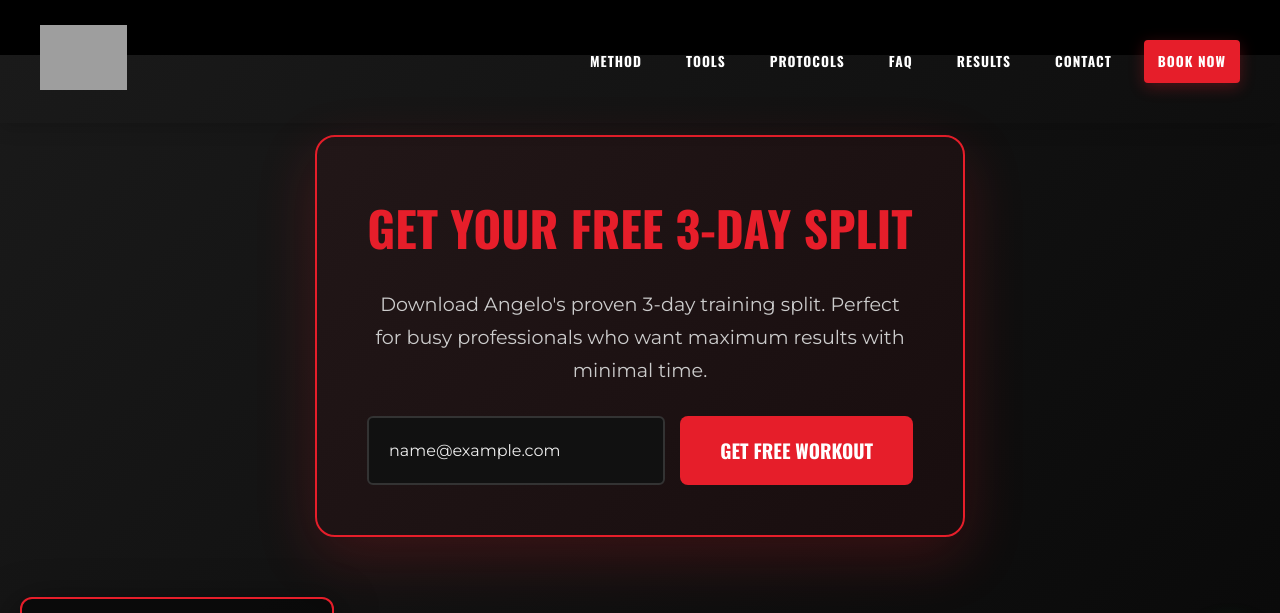
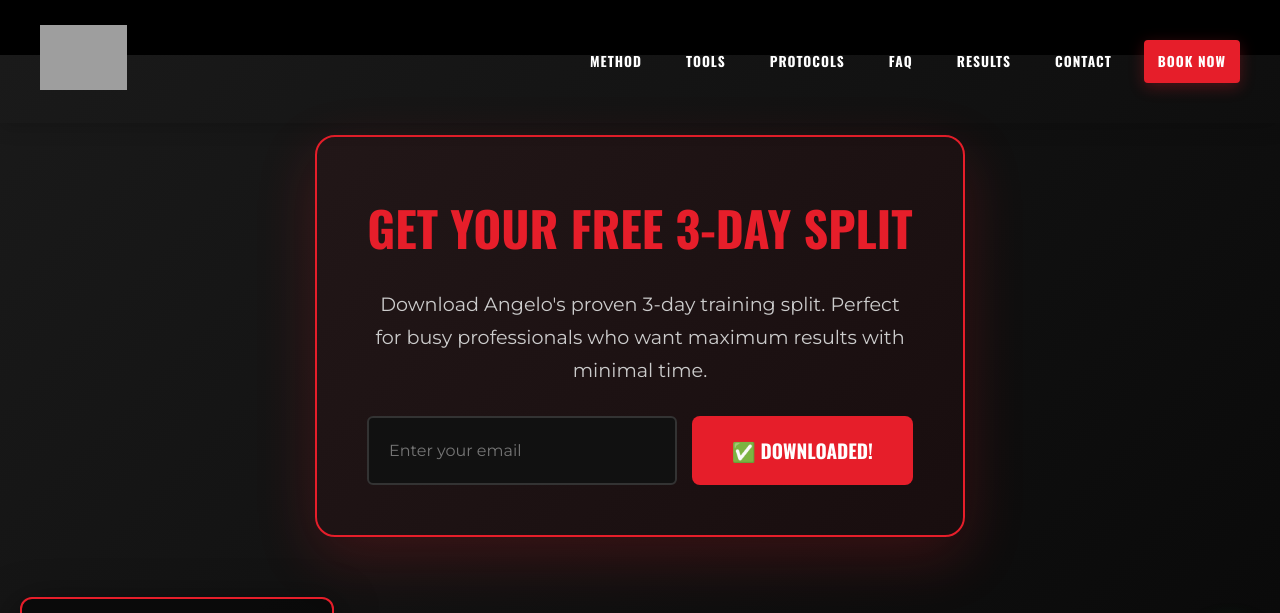
Before and after one commit to TheCoachAngelo/thecoachangelo-site, a plain HTML site: page index.html in a window 1280 px wide. Both pictures are taken after typing "name@example.com" into the empty fields and a click on the button "GET FREE WORKOUT". Shown: the part 4481-5094 px from the top of the page. Drawn offline with nearby package versions, Linux system fonts and the light colour scheme; grey boxes are pictures that could not be loaded.

Commit message:
Update index.html

```diff
--- a/index.html
+++ b/index.html
@@ -1738,13 +1738,22 @@
 
             const btn = e.target.querySelector('button');
             const originalText = btn.textContent;
-            btn.textContent = 'SENDING...';
+            btn.textContent = 'DOWNLOADING...';
             btn.disabled = true;
 
             // YOUR 3-DAY SPLIT DIRECT DOWNLOAD LINK
             const WORKOUT_PDF_URL = 'https://drive.google.com/uc?export=download&id=1xM5ZUBUunsFSMCrZJD2HV17u9JHO19TM';
 
-            // Send to Formspree
+            // Immediately start the download
+            const link = document.createElement('a');
+            link.href = WORKOUT_PDF_URL;
+            link.download = 'Coach_Angelo_3Day_Split.pdf';
+            link.target = '_blank';
+            document.body.appendChild(link);
+            link.click();
+            document.body.removeChild(link);
+
+            // Send email to Formspree for your records
             fetch('https://formspree.io/f/xgovnlpv', {
                 method: 'POST',
                 headers: {
@@ -1757,30 +1766,24 @@
                 })
             })
             .then(response => {
-                if (response.ok) {
-                    // Open PDF in new tab
-                    window.open(WORKOUT_PDF_URL, '_blank');
-
-                    // Success message
-                    alert('✅ SUCCESS! Your FREE 3-Day Split is downloading now.\n\nCheck your email for the link + bonus tips from Angelo!');
                 emailInput.value = '';
-
-                    btn.textContent = '✅ SENT! CHECK DOWNLOADS';
+                btn.textContent = '✅ DOWNLOADED!';
+                alert('✅ SUCCESS! Your FREE 3-Day Split is downloading now.\n\nGet ready to transform your physique!');
+
                 setTimeout(() => {
                     btn.textContent = originalText;
                     btn.disabled = false;
                 }, 4000);
-                } else {
-                    throw new Error('Submission failed');
-                }
             })
             .catch(error => {
                 console.error('Error:', error);
-                // Still open the PDF even if email fails
-                window.open(WORKOUT_PDF_URL, '_blank');
-                alert('⚠️ Download started! If you don\'t receive the email, contact us on WhatsApp.');
+                emailInput.value = '';
+                btn.textContent = '✅ DOWNLOADED!';
+
+                setTimeout(() => {
                     btn.textContent = originalText;
                     btn.disabled = false;
+                }, 4000);
             });
         }
 
```
Lines whose indentation alone changed are shown as unchanged.
